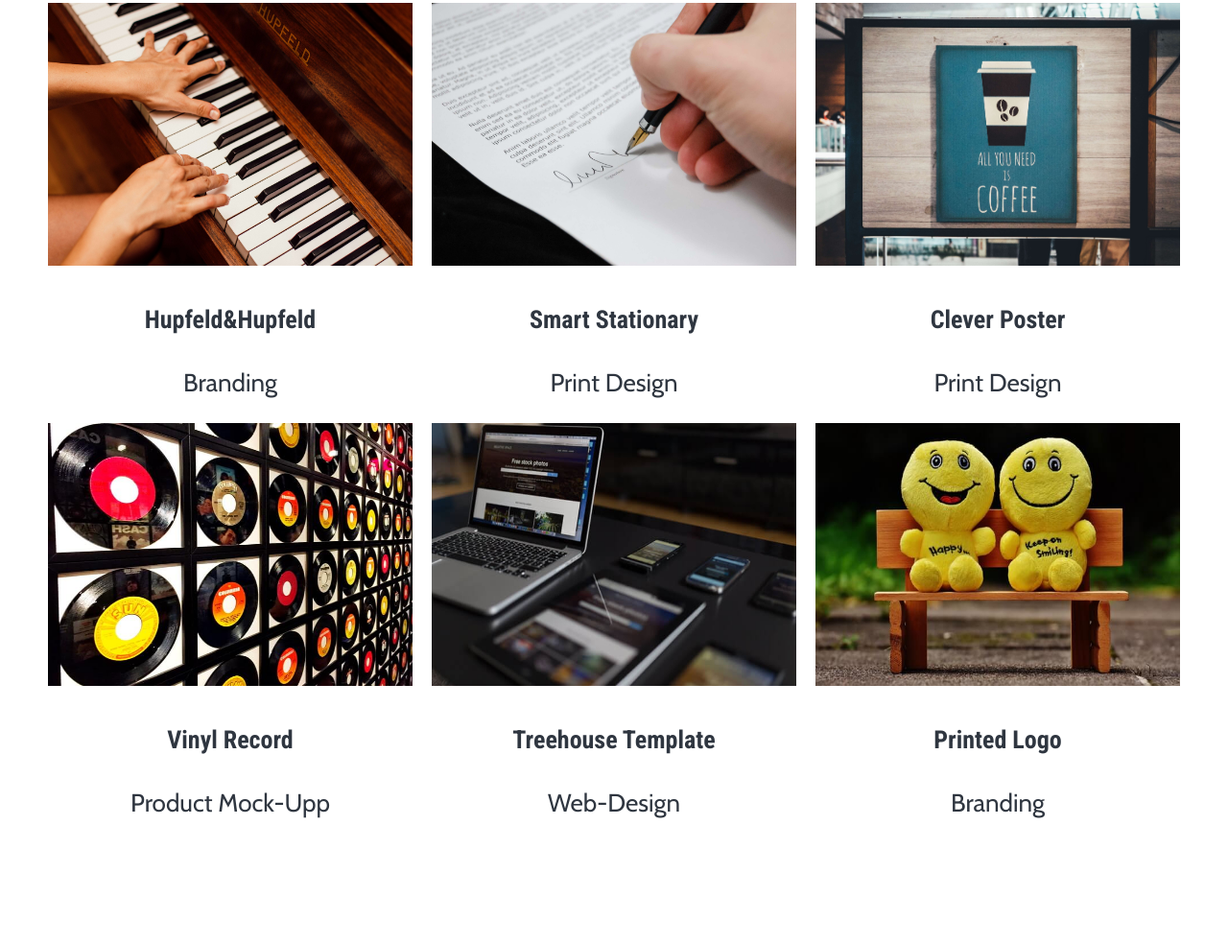
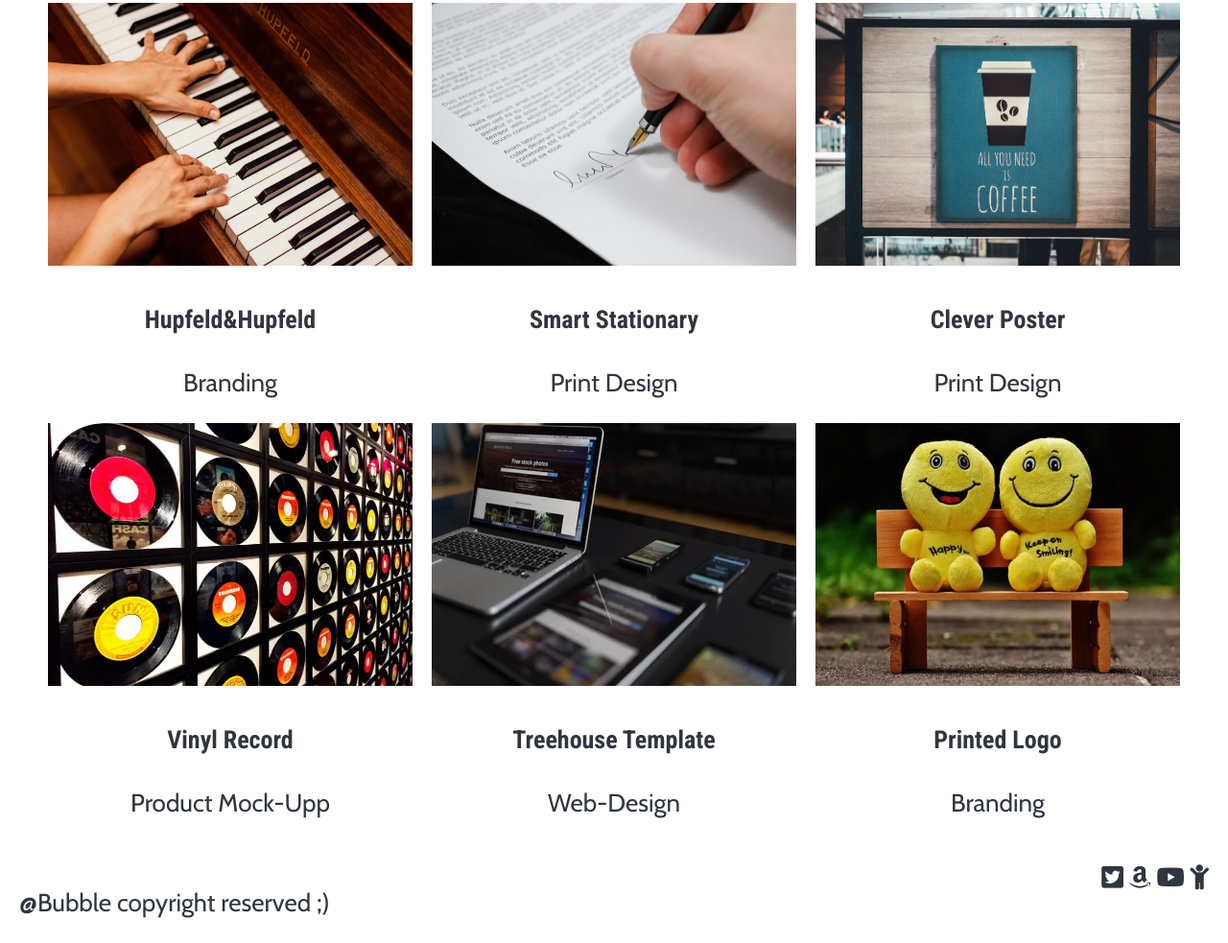
Before and after one commit to BartlomiejFigura/Projekt-z-task-runnerem, a website: page index.html in a window 1280 px wide. Shown: the part 1478-2461 px from the top of the page at 96% size. Before the commit the page ends 2377 px from the top, so only its background shows below. Drawn offline with nearby package versions, Linux system fonts and the light colour scheme.

Commit message:
Add html structure for footer

```diff
--- a/index.html
+++ b/index.html
@@ -94,6 +94,18 @@
                 </div>
             </div>
         </article>
-        <footer></footer>
+        <footer>
+            <div class="wrapper container">
+                <div row footer-row>
+                    <p>@Bubble copyright reserved ;)</p>
+                </div>
+                <div row footer-row>
+                        <i class="fab fa-twitter-square"></i>
+                        <i class="fab fa-amazon"></i>
+                        <i class="fab fa-youtube"></i>
+                        <i class="fas fa-child"></i>
+                </div>
+                </div>
+        </footer>
     </body>
 </html>
```
